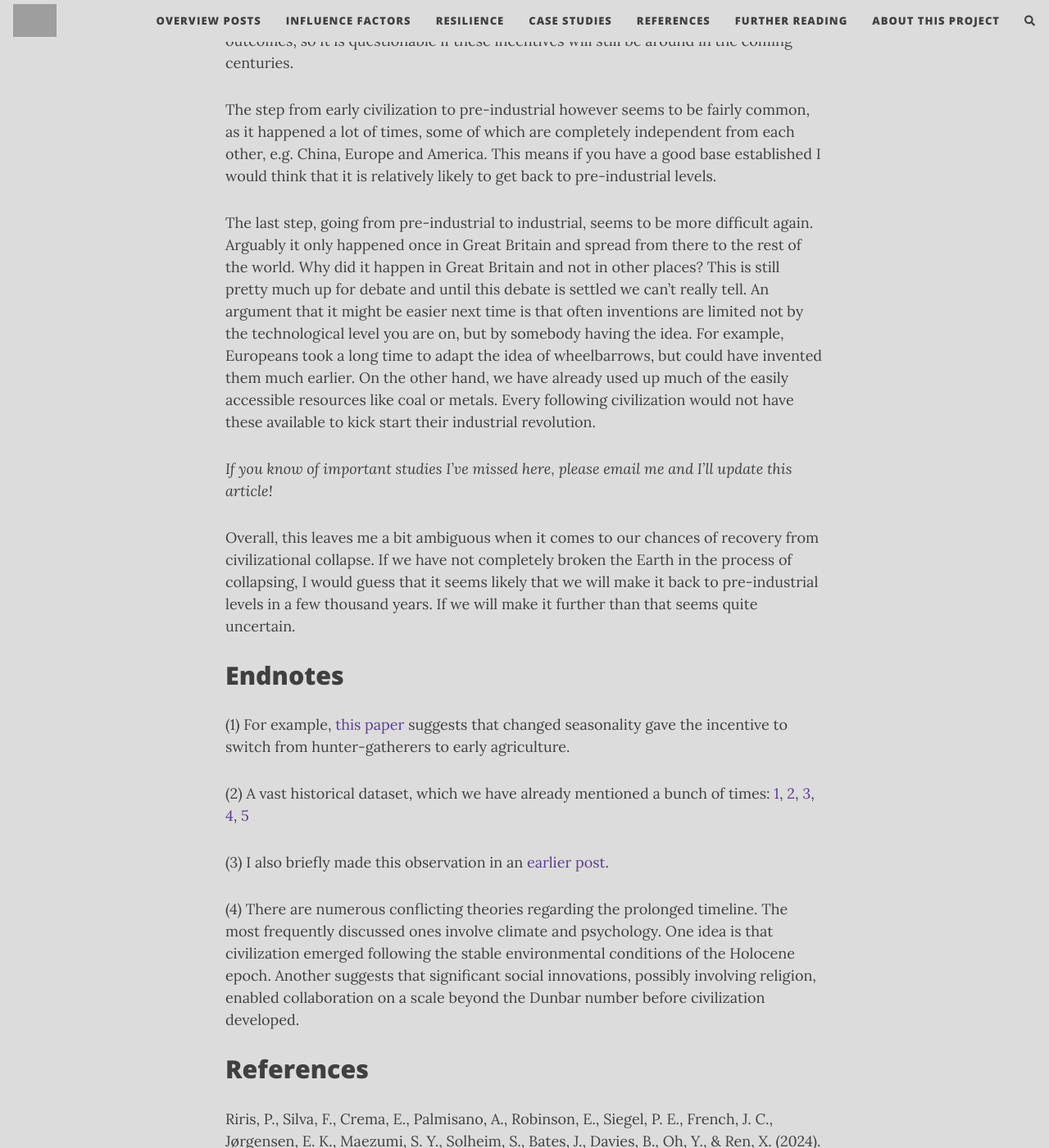
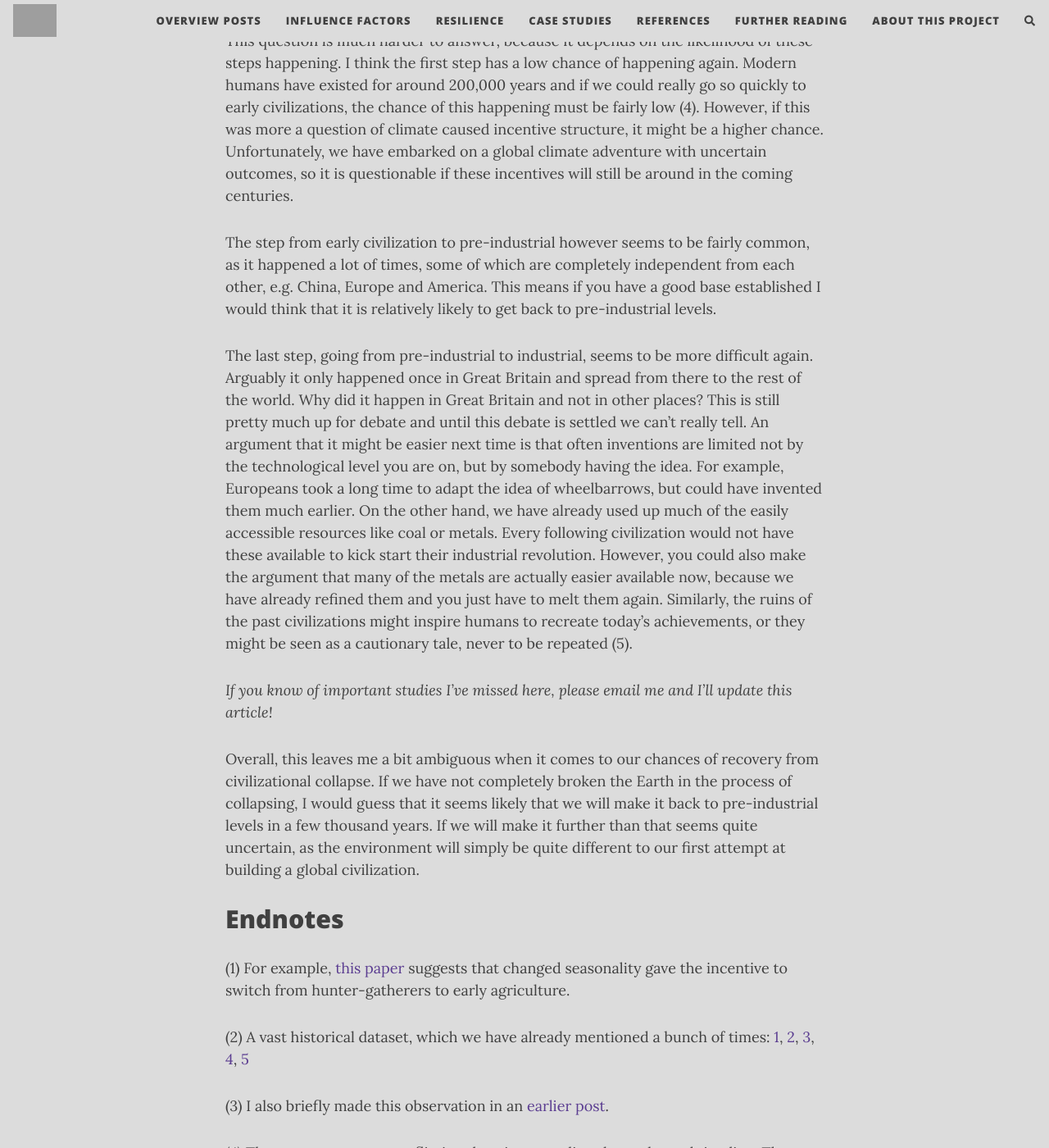
Before and after one commit to florianjehn/Societal_Collapse, a Jekyll site: the page built from _posts/2024-08-31-collapse_recovery.md, in a window 1280 px wide and 1400 px high, scrolled down 6470 px. Shown: the whole window at 82% size. Built offline with Jekyll 4.4.1, drawn with Linux system fonts in a browser that asks for light colours; nearby versions of some CDN libraries; comment, search, counter and statistics services are not loaded; some of the changed text lies outside the part shown; grey boxes are pictures that could not be loaded.

Commit message:
Update 2024-08-31-collapse_recovery.md

```diff
--- a/_posts/2024-08-31-collapse_recovery.md
+++ b/_posts/2024-08-31-collapse_recovery.md
@@ -9,9 +9,9 @@
 
 While we generally aim to avoid a collapse, it is crucial to understand the potential recovery time if one occurs. Assessing this is challenging, as it depends on the starting level of complexity, the extent of the loss, and the desired recovery level. History suggests three main stages in the development of civilization from early human societies to a global civilization:
 
-* Hunter-gatherer to early agriculture/pastoralism
-* Early agriculture/pastoralism to pre-industrial society
-* Pre-industrial to industrial society
+* Hunter-gatherer to early agriculture/pastoralism. The main switch here is that humans become sedentary for the majority of the year. Imagine a small village with some huts and a few fields of crops around them.
+* Early agriculture/pastoralism to pre-industrial society. Here the development is towards a society like in medieval England. You have a clear state structure with a defined hierarchy, which controls vast swaths of land. Technology progresses, albeit slowly.
+* Pre-industrial to industrial society. The endpoint here is essentially the society we live in right now.
 
 In this post, I will explore the potential timeframes required for each of these transitions. Please take in mind that these are very rough estimates with considerable uncertainties.
 
@@ -71,11 +71,11 @@
 
 The step from early civilization to pre-industrial however seems to be fairly common, as it happened a lot of times, some of which are completely independent from each other, e.g. China, Europe and America. This means if you have a good base established I would think that it is relatively likely to get back to pre-industrial levels.
 
-The last step, going from pre-industrial to industrial, seems to be more difficult again. Arguably it only happened once in Great Britain and spread from there to the rest of the world. Why did it happen in Great Britain and not in other places? This is still pretty much up for debate and until this debate is settled we can’t really tell. An argument that it might be easier next time is that often inventions are limited not by the technological level you are on, but by somebody having the idea. For example, Europeans took a long time to adapt the idea of wheelbarrows, but could have invented them much earlier. On the other hand, we have already used up much of the easily accessible resources like coal or metals. Every following civilization would not have these available to kick start their industrial revolution.
+The last step, going from pre-industrial to industrial, seems to be more difficult again. Arguably it only happened once in Great Britain and spread from there to the rest of the world. Why did it happen in Great Britain and not in other places? This is still pretty much up for debate and until this debate is settled we can’t really tell. An argument that it might be easier next time is that often inventions are limited not by the technological level you are on, but by somebody having the idea. For example, Europeans took a long time to adapt the idea of wheelbarrows, but could have invented them much earlier. On the other hand, we have already used up much of the easily accessible resources like coal or metals. Every following civilization would not have these available to kick start their industrial revolution. However, you could also make the argument that many of the metals are actually easier available now, because we have already refined them and you just have to melt them again. Similarly, the ruins of the past civilizations might inspire humans to recreate today's achievements, or they might be seen as a cautionary tale, never to be repeated (5).
 
 *If you know of important studies I’ve missed here, please email me and I’ll update this article!*
 
-Overall, this leaves me a bit ambiguous when it comes to our chances of recovery from civilizational collapse. If we have not completely broken the Earth in the process of collapsing, I would guess that it seems likely that we will make it back to pre-industrial levels in a few thousand years. If we will make it further than that seems quite uncertain.
+Overall, this leaves me a bit ambiguous when it comes to our chances of recovery from civilizational collapse. If we have not completely broken the Earth in the process of collapsing, I would guess that it seems likely that we will make it back to pre-industrial levels in a few thousand years. If we will make it further than that seems quite uncertain, as the environment will simply be quite different to our first attempt at building a global civilization.
 
 # Endnotes
 
@@ -87,6 +87,8 @@
 
 (4) There are numerous conflicting theories regarding the prolonged timeline. The most frequently discussed ones involve climate and psychology. One idea is that civilization emerged following the stable environmental conditions of the Holocene epoch. Another suggests that significant social innovations, possibly involving religion, enabled collaboration on a scale beyond the Dunbar number before civilization developed.
 
+(5) Many of these points are also discussed in the excellent book “The Knowledge” by Lewis Dartnell.
+
 # References
 
 Riris, P., Silva, F., Crema, E., Palmisano, A., Robinson, E., Siegel, P. E., French, J. C., Jørgensen, E. K., Maezumi, S. Y., Solheim, S., Bates, J., Davies, B., Oh, Y., & Ren, X. (2024). Frequent disturbances enhanced the resilience of past human populations. Nature, 629(8013), 837–842. https://doi.org/10.1038/s41586-024-07354-8
```
